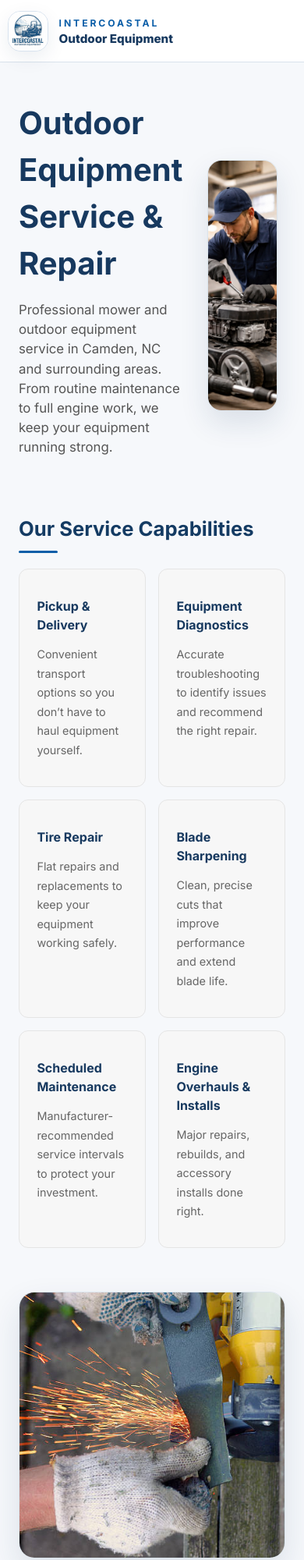
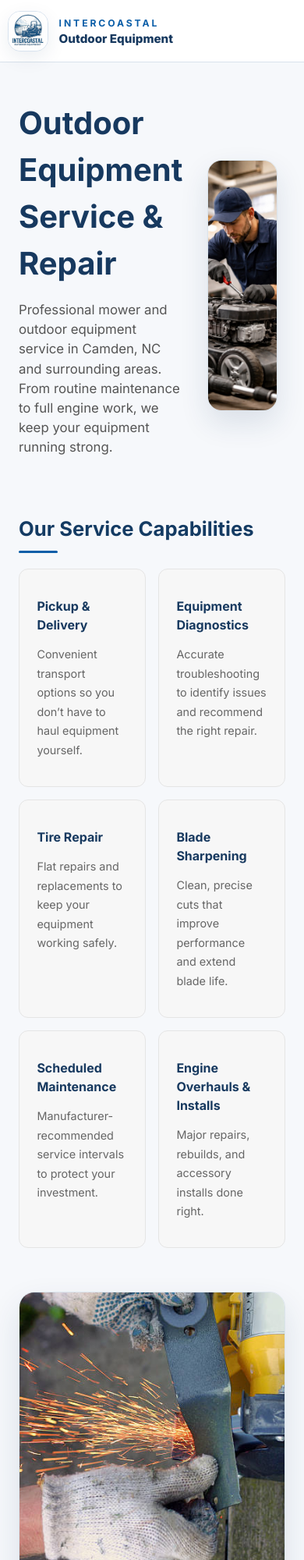
Before and after one commit to TanyaA318/intercoastal-website, a React (Vite) app: page /service in a window 390 px wide. Shown: the top 2000 px of the page at 78% size. Built offline with nearby package versions, Linux system fonts and the light colour scheme.

Commit message:
Update styles.css

```diff
--- a/src/styles.css
+++ b/src/styles.css
@@ -826,10 +826,6 @@ img {
   object-fit: cover;
 }
 
-.service-break-image {
-  height: 220px;
-}
-
   .service-break-image {
   height: 220px;
 }
@@ -1244,7 +1240,7 @@ img {
 
 .service-break-image {
   width: 100%;
-  height: 340px;
+  height: 380px;
   object-fit: cover;
   display: block;
 }
```
